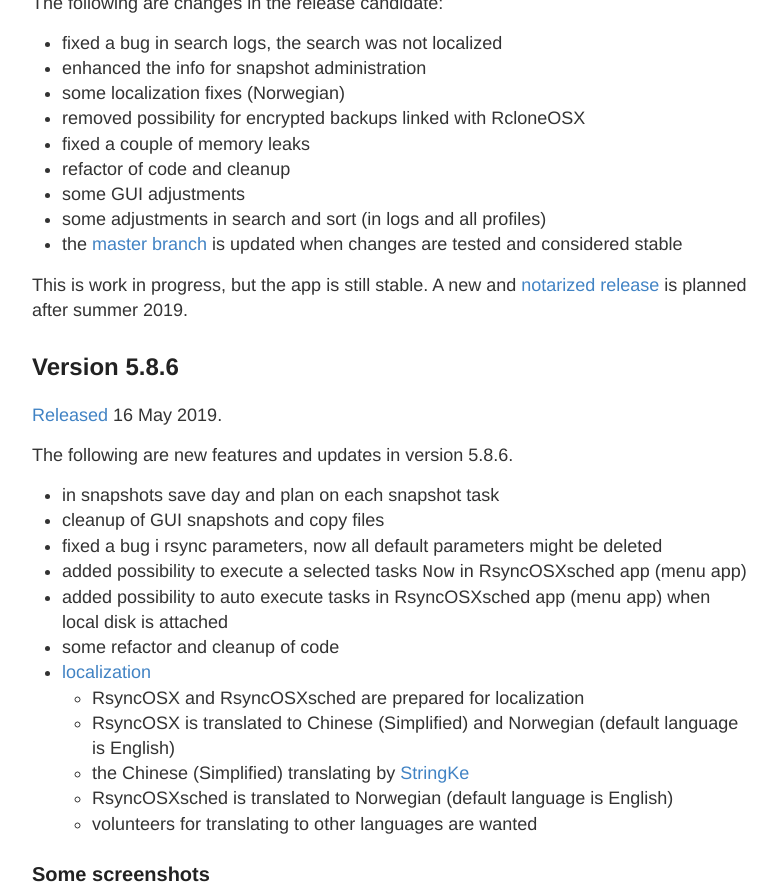
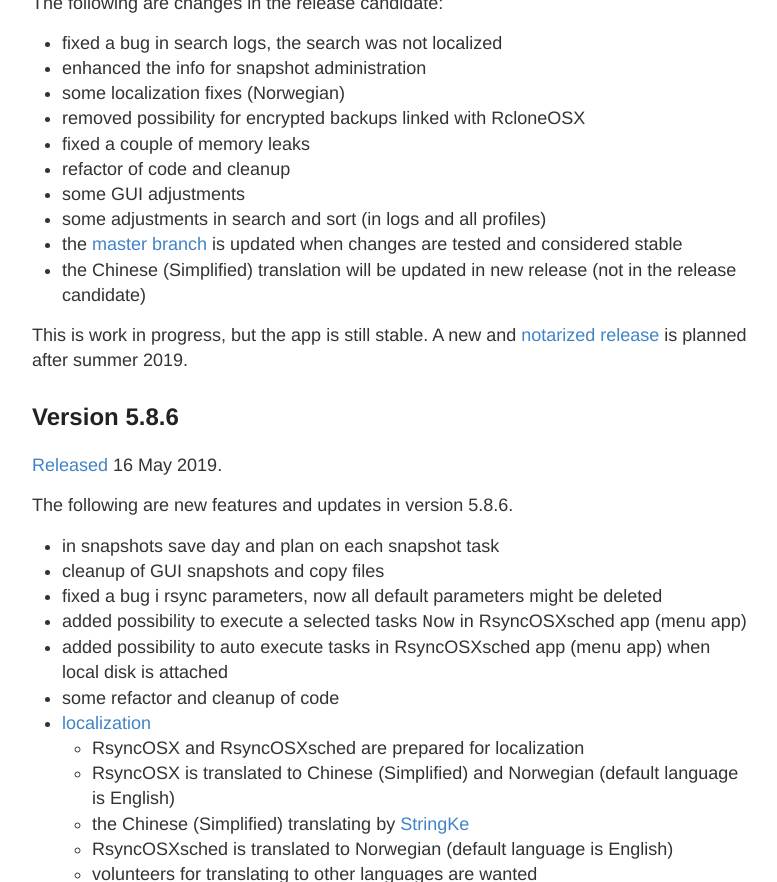
Before and after one commit to d2s/Documentation, a Jekyll site: the page built from _posts/2018-04-10-Changelog.md, in a window 1280 px wide and 900 px high, scrolled down 457 px, cut to the strip 0-882 px from the top of the window. Shown: the whole strip, without its empty margins (248-1025 px from the left). Built offline with Jekyll 4.4.1, drawn with Linux system fonts in a browser that asks for light colours.

Commit message:
Update 2018-04-10-Changelog.md

```diff
--- a/_posts/2018-04-10-Changelog.md
+++ b/_posts/2018-04-10-Changelog.md
@@ -20,6 +20,7 @@ The following are changes in the release candidate:
 - some GUI adjustments
 - some adjustments in search and sort (in logs and all profiles)
 - the [master branch](https://github.com/rsyncOSX/RsyncOSX) is updated when changes are tested and considered stable
+- the Chinese (Simplified) translation will be updated in new release (not in the release candidate)
 
 This is work in progress, but the app is still stable. A new and [notarized release](/Notarized) is planned after summer 2019.
 
```
